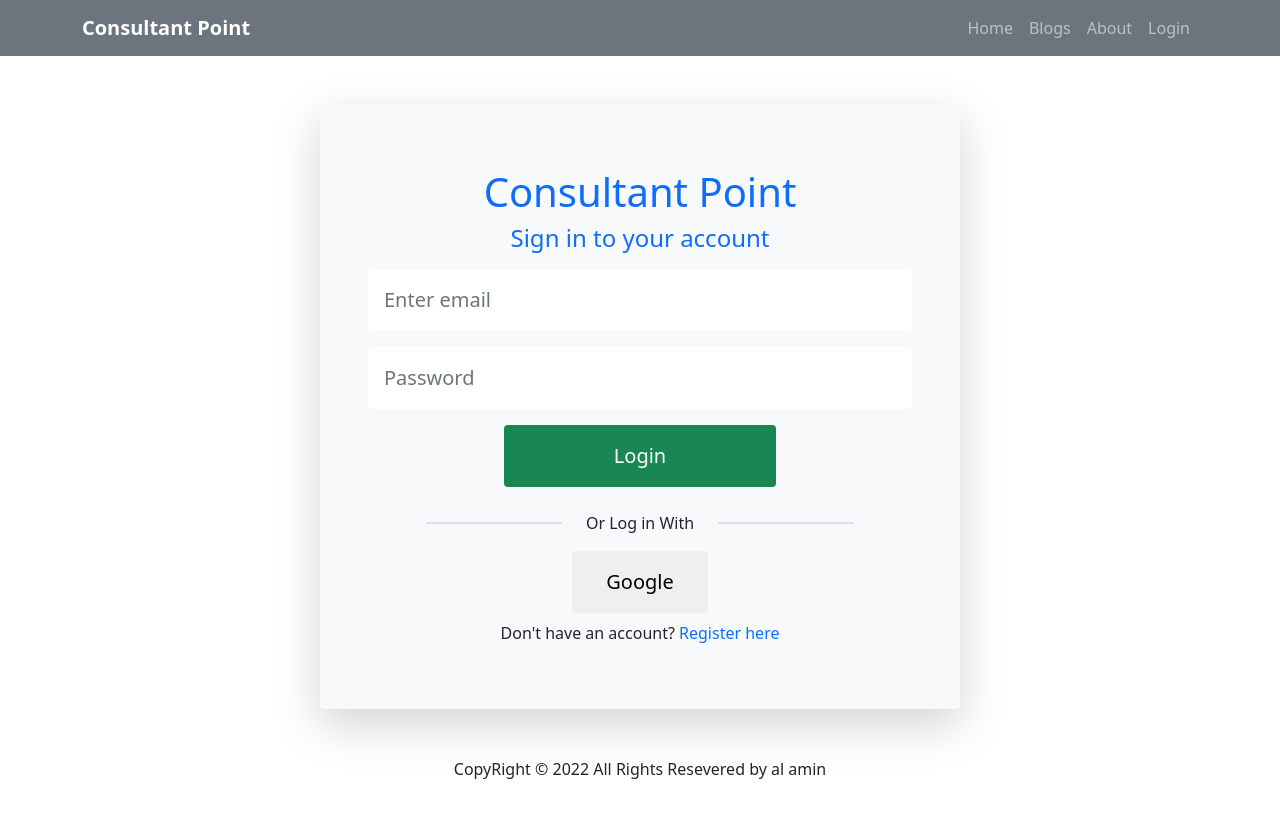
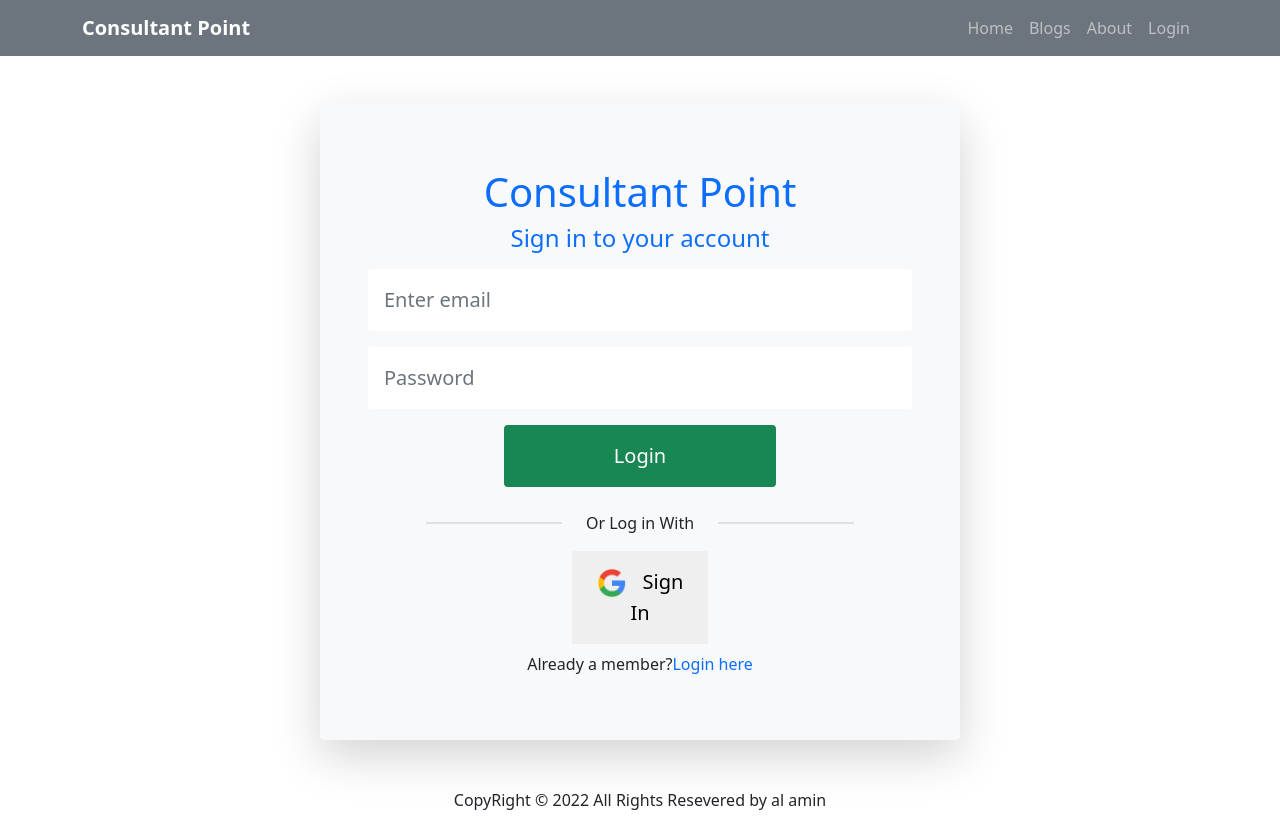
Before and after one commit to mohammad-al-amin-islam/consultant-point, a React (Create React App) app: page /login in a window 1280 px wide. Before the commit the page ends 800 px from the top, so only its background shows below. Built offline with nearby package versions, Linux system fonts and the light colour scheme; no server answers.

Commit message:
extra login with google implemented

```diff
--- a/src/Pages/Login/Login/Login.js
+++ b/src/Pages/Login/Login/Login.js
@@ -5,6 +5,7 @@ import auth from '../../../firebase.init';
 import { useSignInWithEmailAndPassword } from 'react-firebase-hooks/auth';
 import { useLocation } from "react-router-dom";
 import Loading from '../../Shared/Loading/Loading';
+import SocialSignIn from '../../Shared/SocialSignIn/SocialSignIn';
 const Login = () => {
     const [
         signInWithEmailAndPassword,
@@ -54,11 +55,7 @@ const Login = () => {
                         Login
                     </Button>
                 </Form>
-                <div className='mt-3 d-flex align-items-center justify-content-center'>
-                    <div className='border w-25'></div> <p className='mx-4 my-2'>Or Log in With</p> <div className='border w-25'></div>
-                </div>
-                <button className='d-block fs-5 w-25 mx-auto p-3 border-0 my-2'>Google</button>
-                <p className='text-center'>Don't have an account? <Link className='text-decoration-none' to='/register'>Register here</Link> </p>
+                <SocialSignIn></SocialSignIn>
             </div>
         </div>
     );
--- a/src/Pages/Login/Register/Register.js
+++ b/src/Pages/Login/Register/Register.js
@@ -4,6 +4,7 @@ import { Link } from 'react-router-dom';
 import { useCreateUserWithEmailAndPassword } from 'react-firebase-hooks/auth';
 import auth from '../../../firebase.init';
 import Loading from '../../Shared/Loading/Loading';
+import SocialSignIn from '../../Shared/SocialSignIn/SocialSignIn';
 
 const Register = () => {
 
@@ -50,11 +51,7 @@ const Register = () => {
                         Register
                     </Button>
                 </Form>
-                <div className='mt-3 d-flex align-items-center justify-content-center'>
-                    <div className='border w-25'></div> <p className='mx-4 my-2'>Or Log in With</p> <div className='border w-25'></div>
-                </div>
-                <button className='d-block fs-5 w-25 mx-auto p-3 border-0 my-2'>Google</button>
-                <p className='text-center'>Already a member?<Link className='text-decoration-none' to='/login'>Login here</Link> </p>
+                <SocialSignIn></SocialSignIn>
             </div>
         </div>
     );
--- /dev/null
+++ b/src/Pages/Shared/SocialSignIn/SocialSignIn.js
@@ -0,0 +1,40 @@
+import React, { useEffect } from 'react';
+import { useSignInWithGoogle } from 'react-firebase-hooks/auth';
+import { Link, useLocation, useNavigate } from 'react-router-dom';
+import auth from '../../../firebase.init';
+import google from '../../../images/google.png'
+import Loading from '../Loading/Loading';
+
+
+const SocialSignIn = () => {
+    const [signInWithGoogle, user, loading, error] = useSignInWithGoogle(auth);
+
+
+    const navigate = useNavigate();
+    const location = useLocation()
+    let from = location.state?.from?.pathname || "/";
+    useEffect(() => {
+        if (user) {
+            navigate(from);
+        }
+    }, [user, navigate, from]);
+
+    if (loading) {
+        return <Loading></Loading>
+    }
+
+    return (
+        <div>
+            <div className='mt-3 d-flex align-items-center justify-content-center'>
+                <div className='border w-25'></div> <p className='mx-4 my-2'>Or Log in With</p> <div className='border w-25'></div>
+            </div>
+            <button onClick={() => signInWithGoogle()} className='d-block fs-5 w-25 mx-auto p-3 border-0 my-2'>
+                <img height='30px' className='me-3' src={google} alt="" />
+                Sign In
+            </button>
+            <p className='text-center'>Already a member?<Link className='text-decoration-none' to='/login'>Login here</Link> </p>
+        </div>
+    );
+};
+
+export default SocialSignIn;
```
Also changed, not shown: src/images/google.png (added).
